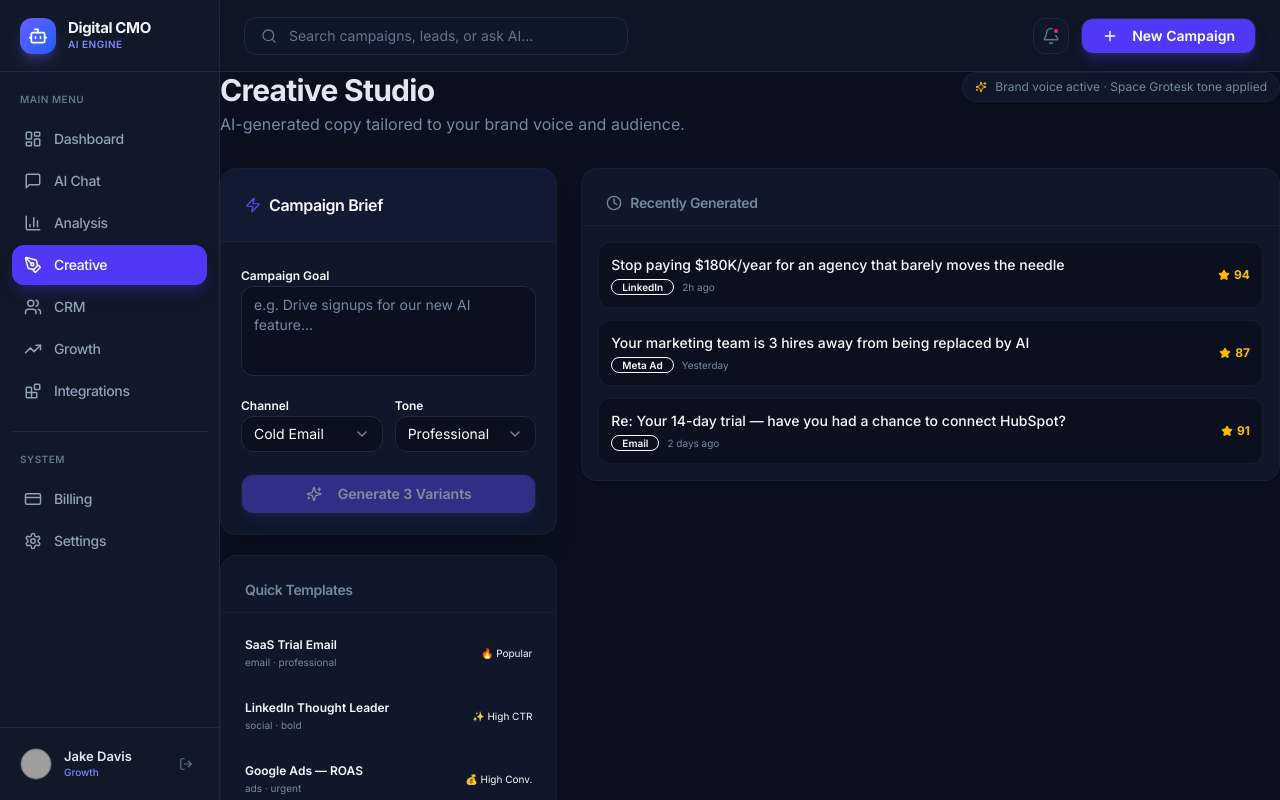
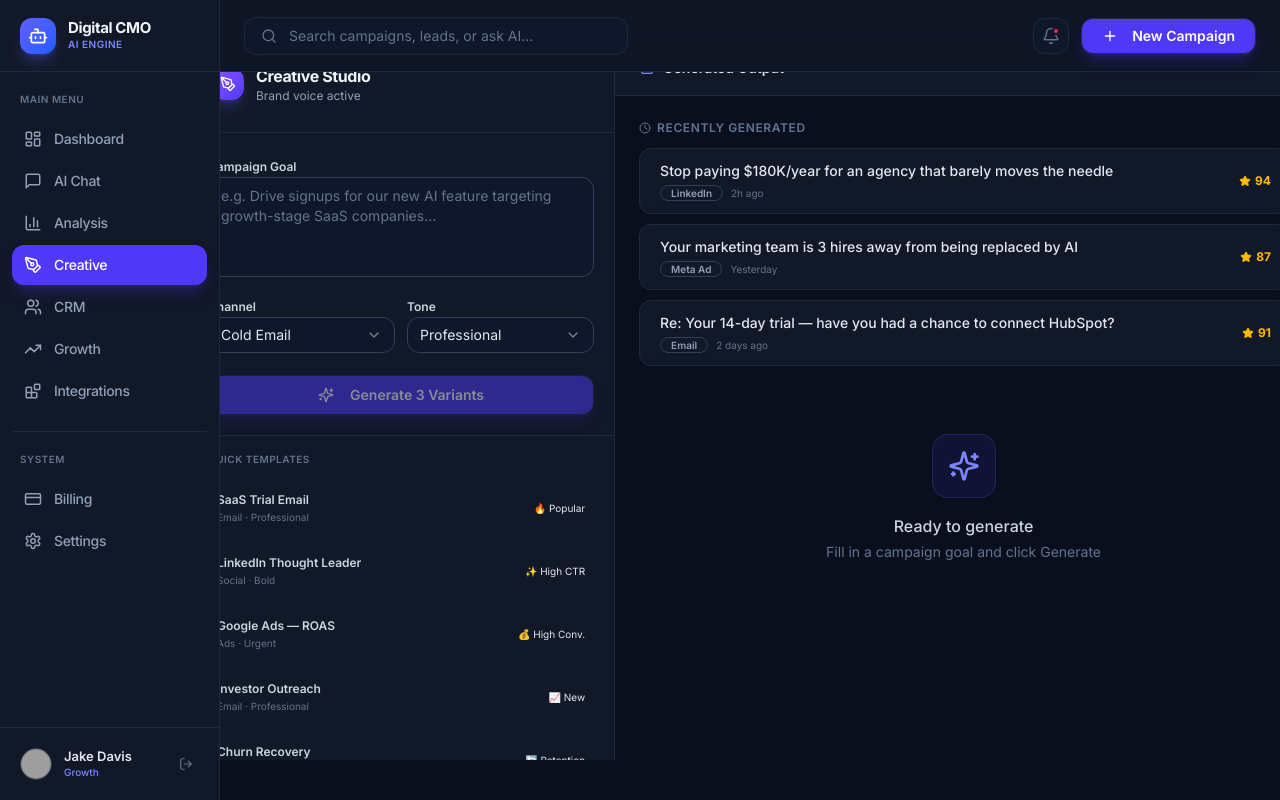
Before and after one commit to JakeDope777/digital-cmo-ai, a React (Vite) app in the folder frontend/: page /creative in a window 1280 px wide. Built offline with nearby package versions, Linux system fonts and the light colour scheme; sample sign-in values are in the browser's storage; grey boxes are pictures that could not be loaded.

Commit message:
feat: canvas design system alignment - pages/Creative.tsx

```diff
--- a/frontend/src/pages/Creative.tsx
+++ b/frontend/src/pages/Creative.tsx
@@ -1,29 +1,30 @@
-import { useState } from "react";
+import { useState, memo } from "react";
 import { useGenerateCreative } from "@/hooks/use-api";
-import { Card, CardContent, CardHeader, CardTitle } from "@/components/ui/card";
 import { Label } from "@/components/ui/label";
 import { Textarea } from "@/components/ui/textarea";
 import { Select, SelectContent, SelectItem, SelectTrigger, SelectValue } from "@/components/ui/select";
 import { Button } from "@/components/ui/button";
 import { Badge } from "@/components/ui/badge";
-import { Loader2, Copy, Sparkles, CheckCircle2, Zap, TrendingUp, Star, Clock } from "lucide-react";
+import { Loader2, Copy, Sparkles, CheckCircle2, Zap, TrendingUp, Star, Clock, PenTool, Bot } from "lucide-react";
 
 const TEMPLATES = [
-  { name: "SaaS Trial Email", channel: "email", tone: "professional", goal: "Drive free trial signups for our AI marketing platform targeting growth-stage SaaS companies", badge: "🔥 Popular" },
-  { name: "LinkedIn Thought Leader", channel: "social", tone: "bold", goal: "Position our CEO as an AI marketing expert by sharing insights on replacing traditional marketing agencies", badge: "✨ High CTR" },
-  { name: "Google Ads — ROAS", channel: "ads", tone: "urgent", goal: "Drive demo bookings for our AI CMO platform targeting marketing directors with $50K+ budgets", badge: "💰 High Conv." },
-  { name: "Investor Outreach", channel: "email", tone: "professional", goal: "Introduce our $8M Series A and 2,400+ customer traction to potential Series B investors", badge: "📈 New" },
-  { name: "Churn Recovery", channel: "email", tone: "casual", goal: "Re-engage churned customers with new features and a 30-day free comeback offer", badge: "🔄 Retention" },
-  { name: "Product Hunt Launch", channel: "social", tone: "bold", goal: "Launch our AI CMO product on Product Hunt — drive upvotes and trial signups in first 24 hours", badge: "🚀 Launch" },
+  { name: "SaaS Trial Email",       channel: "email",  tone: "professional", goal: "Drive free trial signups for our AI marketing platform targeting growth-stage SaaS companies",           badge: "🔥 Popular" },
+  { name: "LinkedIn Thought Leader", channel: "social", tone: "bold",         goal: "Position our CEO as an AI marketing expert by sharing insights on replacing traditional marketing agencies", badge: "✨ High CTR" },
+  { name: "Google Ads — ROAS",      channel: "ads",    tone: "urgent",       goal: "Drive demo bookings for our AI CMO platform targeting marketing directors with $50K+ budgets",            badge: "💰 High Conv." },
+  { name: "Investor Outreach",       channel: "email",  tone: "professional", goal: "Introduce our $8M Series A and 2,400+ customer traction to potential Series B investors",                badge: "📈 New" },
+  { name: "Churn Recovery",         channel: "email",  tone: "casual",       goal: "Re-engage churned customers with new features and a 30-day free comeback offer",                         badge: "🔄 Retention" },
+  { name: "Product Hunt Launch",    channel: "social", tone: "bold",         goal: "Launch our AI CMO product on Product Hunt — drive upvotes and trial signups in first 24 hours",          badge: "🚀 Launch" },
 ];
 
 const RECENT_CREATIVES = [
-  { headline: "Stop paying $180K/year for an agency that barely moves the needle", channel: "LinkedIn", score: 94, time: "2h ago" },
-  { headline: "Your marketing team is 3 hires away from being replaced by AI", channel: "Meta Ad", score: 87, time: "Yesterday" },
-  { headline: "Re: Your 14-day trial — have you had a chance to connect HubSpot?", channel: "Email", score: 91, time: "2 days ago" },
+  { headline: "Stop paying $180K/year for an agency that barely moves the needle", channel: "LinkedIn", score: 94, time: "2h ago",    accent: "bg-blue-500" },
+  { headline: "Your marketing team is 3 hires away from being replaced by AI",      channel: "Meta Ad",  score: 87, time: "Yesterday",  accent: "bg-rose-500" },
+  { headline: "Re: Your 14-day trial — have you had a chance to connect HubSpot?",  channel: "Email",    score: 91, time: "2 days ago", accent: "bg-emerald-500" },
 ];
 
-export function Creative() {
+const VARIANT_ACCENTS = ["bg-indigo-500", "bg-violet-500", "bg-emerald-500"];
+
+export const Creative = memo(function Creative() {
   const [goal, setGoal] = useState("");
   const [channel, setChannel] = useState("email");
   const [tone, setTone] = useState("professional");
@@ -48,47 +49,44 @@ export function Creative() {
   };
 
   return (
-    <div className="animate-in fade-in duration-500 space-y-8">
-      <div className="flex items-start justify-between">
+    <div className="flex h-[calc(100vh-5rem)] -m-6 lg:-m-8 overflow-hidden animate-in fade-in">
+
+      {/* Left Panel — Input (40%) */}
+      <div className="w-full lg:w-[40%] xl:w-[38%] flex-shrink-0 border-r border-slate-800 flex flex-col bg-[#111827] overflow-y-auto">
+        {/* Header */}
+        <div className="p-6 border-b border-slate-800">
+          <div className="flex items-center gap-3 mb-1">
+            <div className="w-8 h-8 rounded-xl bg-gradient-to-br from-violet-500 to-indigo-600 flex items-center justify-center shadow-lg shadow-indigo-500/25">
+              <PenTool className="w-4 h-4 text-white" />
+            </div>
             <div>
-          <h2 className="text-3xl font-display font-bold">Creative Studio</h2>
-          <p className="text-muted-foreground mt-1">AI-generated copy tailored to your brand voice and audience.</p>
+              <h2 className="font-bold text-base text-slate-100">Creative Studio</h2>
+              <p className="text-xs text-slate-400">Brand voice active</p>
             </div>
-        <div className="flex items-center gap-2 text-xs text-muted-foreground bg-card border border-border/50 rounded-full px-3 py-1.5">
-          <Sparkles className="w-3 h-3 text-amber-400" />
-          Brand voice active · Space Grotesk tone applied
           </div>
         </div>
 
-      <div className="grid grid-cols-1 lg:grid-cols-12 gap-6 items-start">
-
-        {/* Left: Form + Templates */}
-        <div className="lg:col-span-4 space-y-5">
-          <Card className="bg-card border-border/50 shadow-xl rounded-2xl overflow-hidden sticky top-6">
-            <CardHeader className="bg-primary/5 border-b border-border/50">
-              <CardTitle className="text-base flex items-center gap-2">
-                <Zap className="w-4 h-4 text-primary" />
-                Campaign Brief
-              </CardTitle>
-            </CardHeader>
-            <CardContent className="p-5">
+        {/* Form */}
+        <div className="p-5 border-b border-slate-800">
           <form onSubmit={handleGenerate} className="space-y-4">
             <div className="space-y-1.5">
-                  <Label className="text-xs font-semibold">Campaign Goal</Label>
+              <Label className="text-xs font-semibold text-slate-300">Campaign Goal</Label>
               <Textarea
-                    placeholder="e.g. Drive signups for our new AI feature..."
+                placeholder="e.g. Drive signups for our new AI feature targeting growth-stage SaaS companies..."
                 value={goal}
                 onChange={e => setGoal(e.target.value)}
-                    className="bg-background rounded-xl min-h-[90px] text-sm resize-none"
+                className="bg-slate-900 border-slate-700 text-slate-200 placeholder:text-slate-500 rounded-xl min-h-[100px] text-sm resize-none focus:border-indigo-500"
                 required
               />
             </div>
             <div className="grid grid-cols-2 gap-3">
               <div className="space-y-1.5">
-                    <Label className="text-xs font-semibold">Channel</Label>
+                <Label className="text-xs font-semibold text-slate-300">Channel</Label>
                 <Select value={channel} onValueChange={setChannel}>
-                      <SelectTrigger className="bg-background rounded-xl h-9 text-sm"><SelectValue /></SelectTrigger>
-                      <SelectContent>
+                  <SelectTrigger className="bg-slate-900 border-slate-700 text-slate-200 rounded-xl h-9 text-sm focus:border-indigo-500">
+                    <SelectValue />
+                  </SelectTrigger>
+                  <SelectContent className="bg-slate-900 border-slate-700">
                     <SelectItem value="email">Cold Email</SelectItem>
                     <SelectItem value="social">LinkedIn Post</SelectItem>
                     <SelectItem value="ads">Meta / Google Ad</SelectItem>
@@ -97,10 +95,12 @@ export function Creative() {
                 </Select>
               </div>
               <div className="space-y-1.5">
-                    <Label className="text-xs font-semibold">Tone</Label>
+                <Label className="text-xs font-semibold text-slate-300">Tone</Label>
                 <Select value={tone} onValueChange={setTone}>
-                      <SelectTrigger className="bg-background rounded-xl h-9 text-sm"><SelectValue /></SelectTrigger>
-                      <SelectContent>
+                  <SelectTrigger className="bg-slate-900 border-slate-700 text-slate-200 rounded-xl h-9 text-sm focus:border-indigo-500">
+                    <SelectValue />
+                  </SelectTrigger>
+                  <SelectContent className="bg-slate-900 border-slate-700">
                     <SelectItem value="professional">Professional</SelectItem>
                     <SelectItem value="casual">Casual</SelectItem>
                     <SelectItem value="urgent">Urgent / FOMO</SelectItem>
@@ -109,115 +109,144 @@ export function Creative() {
                 </Select>
               </div>
             </div>
-                <Button type="submit" disabled={generateMutation.isPending || !goal} className="w-full rounded-xl bg-primary hover:bg-primary/90 text-white h-10 text-sm font-semibold shadow-lg shadow-primary/20">
-                  {generateMutation.isPending ? <Loader2 className="w-4 h-4 animate-spin" /> : <><Sparkles className="w-4 h-4 mr-2" />Generate 3 Variants</>}
+            <Button
+              type="submit"
+              disabled={generateMutation.isPending || !goal}
+              className="w-full rounded-xl bg-indigo-600 hover:bg-indigo-700 text-white h-10 text-sm font-semibold shadow-lg shadow-indigo-600/25 disabled:opacity-50"
+            >
+              {generateMutation.isPending
+                ? <><Loader2 className="w-4 h-4 animate-spin mr-2" />Generating...</>
+                : <><Sparkles className="w-4 h-4 mr-2" />Generate 3 Variants</>}
             </Button>
           </form>
-            </CardContent>
-          </Card>
+        </div>
 
         {/* Quick Templates */}
-          <Card className="bg-card border-border/50 rounded-2xl overflow-hidden">
-            <CardHeader className="border-b border-border/50 pb-3">
-              <CardTitle className="text-sm text-muted-foreground">Quick Templates</CardTitle>
-            </CardHeader>
-            <CardContent className="p-3 space-y-1.5">
+        <div className="flex-1 overflow-y-auto p-4">
+          <p className="text-[10px] font-semibold text-slate-500 uppercase tracking-wider mb-3 px-1">Quick Templates</p>
+          <div className="space-y-1">
             {TEMPLATES.map((t) => (
               <button
                 key={t.name}
                 onClick={() => useTemplate(t)}
-                  className="w-full flex items-center justify-between p-3 rounded-xl hover:bg-muted/30 transition-colors text-left group"
+                className="w-full flex items-center justify-between p-3 rounded-xl hover:bg-slate-800/60 transition-colors text-left group border border-transparent hover:border-slate-700"
               >
-                  <div>
-                    <p className="text-xs font-semibold text-foreground group-hover:text-primary transition-colors">{t.name}</p>
-                    <p className="text-[10px] text-muted-foreground mt-0.5">{t.channel} · {t.tone}</p>
+                <div className="flex-1 min-w-0">
+                  <p className="text-xs font-semibold text-slate-300 group-hover:text-slate-100 transition-colors truncate">{t.name}</p>
+                  <p className="text-[10px] text-slate-500 mt-0.5 capitalize">{t.channel} · {t.tone}</p>
                 </div>
                 <span className="text-[10px] shrink-0 ml-2">{t.badge}</span>
               </button>
             ))}
-            </CardContent>
-          </Card>
+          </div>
+        </div>
       </div>
 
-        {/* Right: Results */}
-        <div className="lg:col-span-8 space-y-6">
+      {/* Right Panel — Output (60%) */}
+      <div className="flex-1 flex flex-col bg-[#0a0f1e] overflow-y-auto">
+        {/* Output Header */}
+        <div className="h-14 border-b border-slate-800 flex items-center justify-between px-6 bg-[#111827] shrink-0">
+          <div className="flex items-center gap-2">
+            <Bot className="w-4 h-4 text-indigo-400" />
+            <span className="text-sm font-semibold text-slate-200">Generated Output</span>
+          </div>
+          {generateMutation.data && (
+            <div className="flex items-center gap-2">
+              <Badge className="bg-emerald-500/10 text-emerald-400 border-0 text-xs">A/B Ready</Badge>
+              <Button variant="ghost" size="sm" className="h-7 text-xs text-slate-400 hover:text-slate-200" onClick={() => generateMutation.reset()}>
+                Generate New
+              </Button>
+            </div>
+          )}
+        </div>
 
-          {/* Recent */}
+        <div className="flex-1 p-6">
+          {/* Empty / Recent */}
           {!generateMutation.data && !generateMutation.isPending && (
-            <Card className="bg-card border-border/50 rounded-2xl overflow-hidden">
-              <CardHeader className="border-b border-border/50 pb-3">
-                <CardTitle className="text-sm flex items-center gap-2 text-muted-foreground">
-                  <Clock className="w-4 h-4" />
-                  Recently Generated
-                </CardTitle>
-              </CardHeader>
-              <CardContent className="p-4 space-y-3">
+            <div className="space-y-5">
+              <div>
+                <p className="text-xs font-semibold text-slate-500 uppercase tracking-wider mb-3 flex items-center gap-1.5">
+                  <Clock className="w-3 h-3" />Recently Generated
+                </p>
+                <div className="space-y-2.5">
                   {RECENT_CREATIVES.map((c) => (
-                  <div key={c.headline} className="flex items-center justify-between p-3 rounded-xl bg-background border border-border/50 hover:border-primary/20 transition-colors group cursor-pointer">
-                    <div className="flex-1 min-w-0">
-                      <p className="text-sm font-medium text-foreground truncate">{c.headline}</p>
+                    <div
+                      key={c.headline}
+                      className="flex items-center overflow-hidden rounded-xl bg-[#111827] border border-slate-800 hover:border-slate-700 transition-colors group cursor-pointer"
+                    >
+                      <div className={`w-1 h-full self-stretch shrink-0 ${c.accent} opacity-70`} />
+                      <div className="flex-1 min-w-0 px-4 py-3">
+                        <p className="text-sm font-medium text-slate-200 truncate">{c.headline}</p>
                         <div className="flex items-center gap-2 mt-1">
-                        <Badge variant="outline" className="text-[10px] py-0 h-4 bg-transparent">{c.channel}</Badge>
-                        <span className="text-[10px] text-muted-foreground">{c.time}</span>
+                          <Badge variant="outline" className="text-[10px] py-0 h-4 bg-transparent border-slate-700 text-slate-400">{c.channel}</Badge>
+                          <span className="text-[10px] text-slate-500">{c.time}</span>
                         </div>
                       </div>
-                    <div className="flex items-center gap-1 shrink-0 ml-3">
+                      <div className="flex items-center gap-1 shrink-0 pr-4">
                         <Star className="w-3 h-3 text-amber-400 fill-amber-400" />
                         <span className="text-xs font-bold text-amber-400">{c.score}</span>
                       </div>
                     </div>
                   ))}
-              </CardContent>
-            </Card>
+                </div>
+              </div>
+              <div className="flex flex-col items-center justify-center py-12 text-center">
+                <div className="w-16 h-16 rounded-2xl bg-indigo-600/10 border border-indigo-500/20 flex items-center justify-center mb-4">
+                  <Sparkles className="w-8 h-8 text-indigo-400" />
+                </div>
+                <p className="text-slate-300 font-medium">Ready to generate</p>
+                <p className="text-sm text-slate-500 mt-1">Fill in a campaign goal and click Generate</p>
+              </div>
+            </div>
           )}
 
           {/* Loading */}
           {generateMutation.isPending && (
-            <div className="h-72 flex flex-col items-center justify-center border-2 border-dashed border-primary/20 rounded-2xl bg-primary/3">
-              <div className="relative mb-5">
-                <div className="w-14 h-14 rounded-2xl bg-primary/15 flex items-center justify-center">
-                  <Loader2 className="w-7 h-7 text-primary animate-spin" />
+            <div className="h-64 flex flex-col items-center justify-center">
+              <div className="w-14 h-14 rounded-2xl bg-indigo-600/15 border border-indigo-500/20 flex items-center justify-center mb-5">
+                <Loader2 className="w-7 h-7 text-indigo-400 animate-spin" />
               </div>
-              </div>
-              <p className="text-base font-semibold text-foreground">Crafting your variants...</p>
-              <p className="text-sm text-muted-foreground mt-1">Analysing your brand voice, audience & channel best practices</p>
+              <p className="text-base font-semibold text-slate-200">Crafting your variants...</p>
+              <p className="text-sm text-slate-400 mt-1.5">Analysing brand voice, audience & channel best practices</p>
             </div>
           )}
 
           {/* Results */}
           {generateMutation.data && !generateMutation.isPending && (
-            <div className="space-y-5">
-              <div className="flex items-center justify-between">
-                <h3 className="text-lg font-bold">Generated Variants</h3>
-                <div className="flex items-center gap-2">
-                  <Badge className="bg-emerald-500/10 text-emerald-400 border-0">A/B Ready</Badge>
-                  <Button variant="outline" size="sm" className="h-7 text-xs" onClick={() => generateMutation.reset()}>Generate New</Button>
+            <div className="space-y-4">
+              <h3 className="text-lg font-bold text-slate-100">Generated Variants</h3>
+              {generateMutation.data.variants.map((v: any, i: number) => (
+                <div
+                  key={v.id}
+                  className="bg-[#111827] border border-slate-800 hover:border-slate-700 rounded-2xl overflow-hidden flex transition-all"
+                >
+                  <div className={`w-1 shrink-0 ${VARIANT_ACCENTS[i % VARIANT_ACCENTS.length]} opacity-70`} />
+                  <div className="flex-1 p-5 min-w-0">
+                    <div className="flex items-start justify-between gap-3 mb-3">
+                      <div className="flex items-center gap-2 flex-wrap">
+                        <Badge variant="outline" className="border-slate-700 text-slate-400 bg-transparent text-xs">
+                          Variant {String.fromCharCode(65 + i)}
+                        </Badge>
+                        {i === 0 && (
+                          <Badge className="bg-indigo-600/20 text-indigo-400 border-0 text-xs">Top Performer</Badge>
+                        )}
                       </div>
+                      <button
+                        onClick={() => copyToClipboard(v.id, `${v.headline}\n\n${v.body}\n\n${v.cta}`)}
+                        className="shrink-0 w-8 h-8 rounded-lg bg-slate-900 border border-slate-700 hover:border-slate-600 flex items-center justify-center transition-colors"
+                      >
+                        {copiedId === v.id
+                          ? <CheckCircle2 className="w-4 h-4 text-emerald-400" />
+                          : <Copy className="w-4 h-4 text-slate-400" />}
+                      </button>
                     </div>
-
-              {generateMutation.data.variants.map((v: any, i: number) => (
-                <Card key={v.id} className={`bg-card border-border/50 hover:border-primary/30 transition-all ${i === 0 ? "ring-1 ring-primary/20 shadow-lg shadow-primary/10" : ""}`}>
-                  <CardHeader className="pb-3 flex flex-row items-start justify-between gap-3">
-                    <div className="flex-1 min-w-0">
-                      <div className="flex items-center gap-2 mb-2">
-                        <Badge variant="outline" className="bg-background text-xs">Variant {String.fromCharCode(65 + i)}</Badge>
-                        {i === 0 && <Badge className="bg-primary/10 text-primary border-0 text-xs">Top Performer</Badge>}
+                    <h4 className="text-base font-semibold text-slate-100 leading-snug mb-3">{v.headline}</h4>
+                    <p className="text-sm text-slate-400 whitespace-pre-wrap leading-relaxed mb-4">{v.body}</p>
+                    <div className="flex items-center justify-between flex-wrap gap-3 pt-3 border-t border-slate-800">
+                      <div className="font-semibold text-sm text-indigo-400 bg-indigo-600/10 px-3 py-1.5 rounded-lg">
+                        {v.cta}
                       </div>
-                      <CardTitle className="text-base leading-snug text-foreground">{v.headline}</CardTitle>
-                    </div>
-                    <Button
-                      variant="ghost" size="icon"
-                      onClick={() => copyToClipboard(v.id, `${v.headline}\n\n${v.body}\n\n${v.cta}`)}
-                      className="shrink-0 text-muted-foreground hover:text-foreground"
-                    >
-                      {copiedId === v.id ? <CheckCircle2 className="w-4 h-4 text-emerald-400" /> : <Copy className="w-4 h-4" />}
-                    </Button>
-                  </CardHeader>
-                  <CardContent>
-                    <p className="text-sm text-muted-foreground whitespace-pre-wrap leading-relaxed mb-4">{v.body}</p>
-                    <div className="flex items-center justify-between flex-wrap gap-3 pt-3 border-t border-border/30">
-                      <div className="font-semibold text-sm text-primary bg-primary/10 px-3 py-1.5 rounded-lg">{v.cta}</div>
-                      <div className="flex items-center gap-4 text-xs font-medium text-muted-foreground">
+                      <div className="flex items-center gap-4 text-xs font-medium text-slate-500">
                         <span className="flex items-center gap-1">
                           <Star className="w-3 h-3 text-amber-400 fill-amber-400" />
                           Score: <span className="text-amber-400 font-bold">{v.score}</span>
@@ -226,11 +255,11 @@ export function Creative() {
                           <TrendingUp className="w-3 h-3 text-emerald-400" />
                           Est. CTR: {(v.score * 0.04).toFixed(1)}%
                         </span>
-                        <span>{v.wordCount} words</span>
+                        <span>{v.wordCount}w</span>
                       </div>
                     </div>
-                  </CardContent>
-                </Card>
+                  </div>
+                </div>
               ))}
             </div>
           )}
@@ -238,4 +267,4 @@ export function Creative() {
       </div>
     </div>
   );
-}
+});
```
Lines whose indentation alone changed are shown as unchanged.
